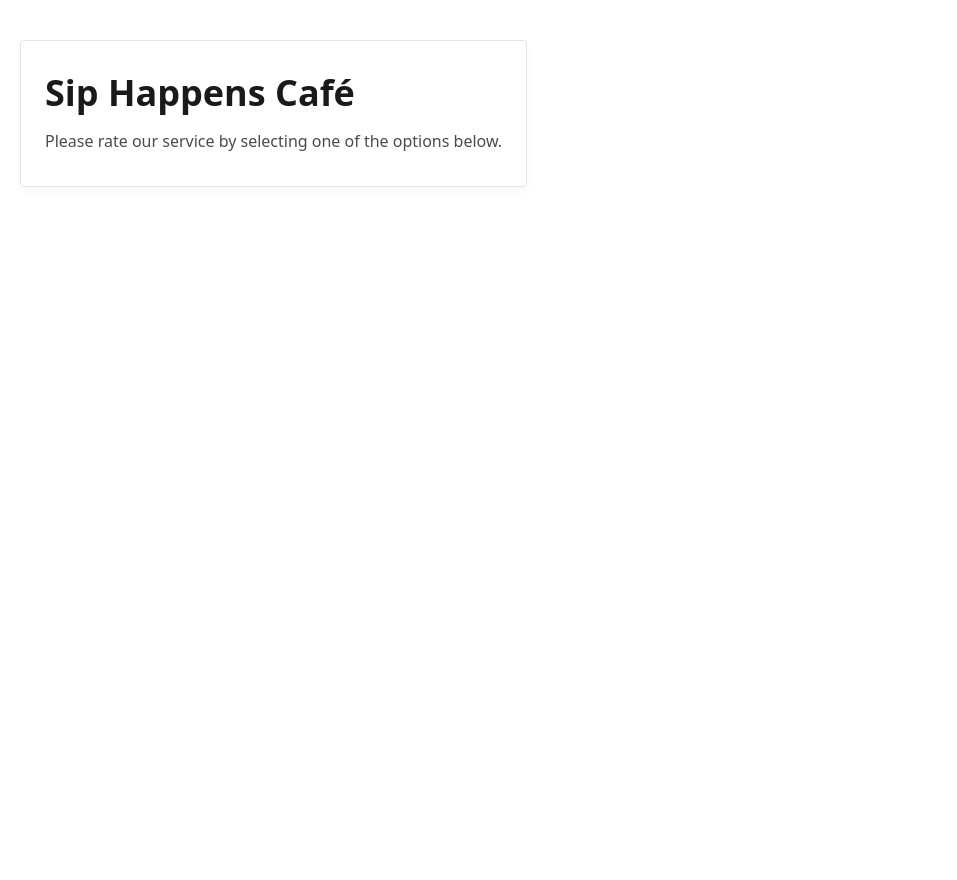
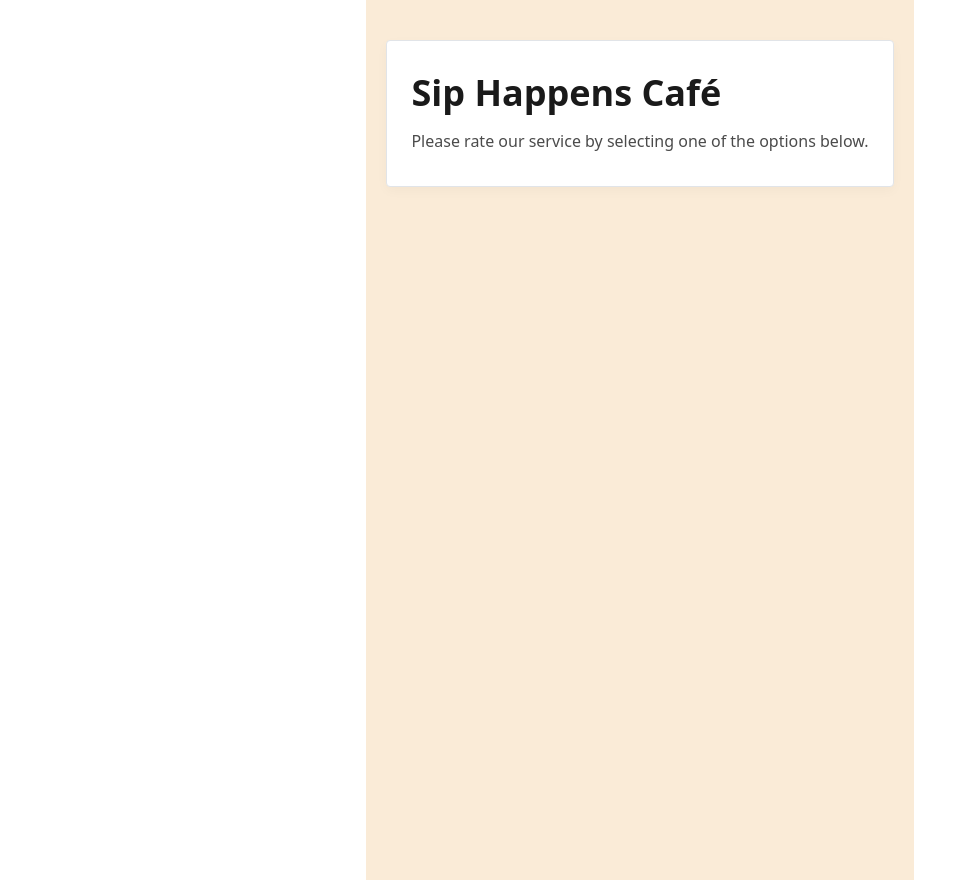
Before and after one commit to Oleksii996/02-react-cafe, a React (Vite) app: page / in a window 1280 px wide. Shown: the whole page, without its empty margins (0-957 px from the left). Built offline with nearby package versions, Linux system fonts and the light colour scheme.

Commit message:
update code

```diff
--- a/src/components/App/App.module.css
+++ b/src/components/App/App.module.css
@@ -6,4 +6,6 @@
   display: flex;
   flex-direction: column;
   gap: 32px;
+
+  background-color: antiquewhite;
 }
--- a/src/index.css
+++ b/src/index.css
@@ -5,7 +5,7 @@
 
   color-scheme: light dark;
   color: rgba(255, 255, 255, 0.87);
-  background-color: #c5a3a3;
+  background-color: #f0bfbf;
 
   font-synthesis: none;
   text-rendering: optimizeLegibility;
@@ -25,6 +25,7 @@ a:hover {
 body {
   margin: 0;
   display: flex;
+  justify-content: center;
   place-items: center;
   min-width: 320px;
   min-height: 100vh;
```
